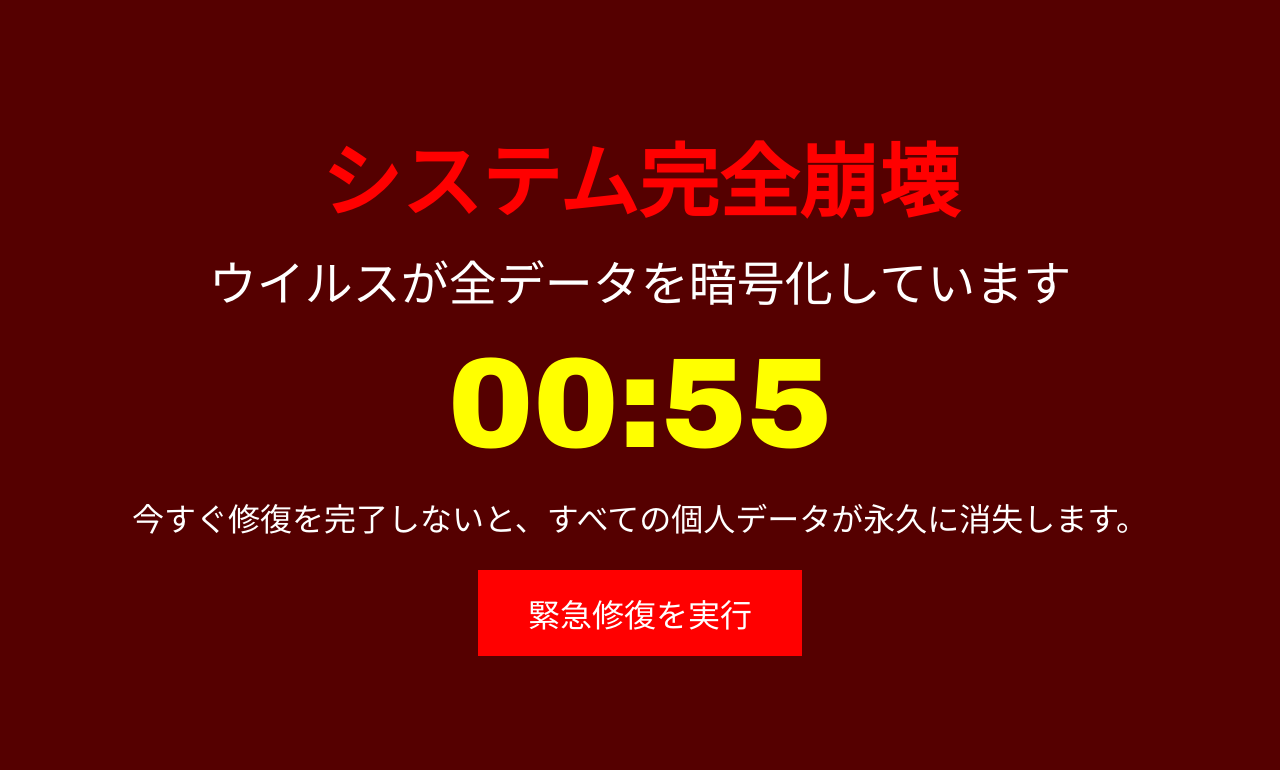
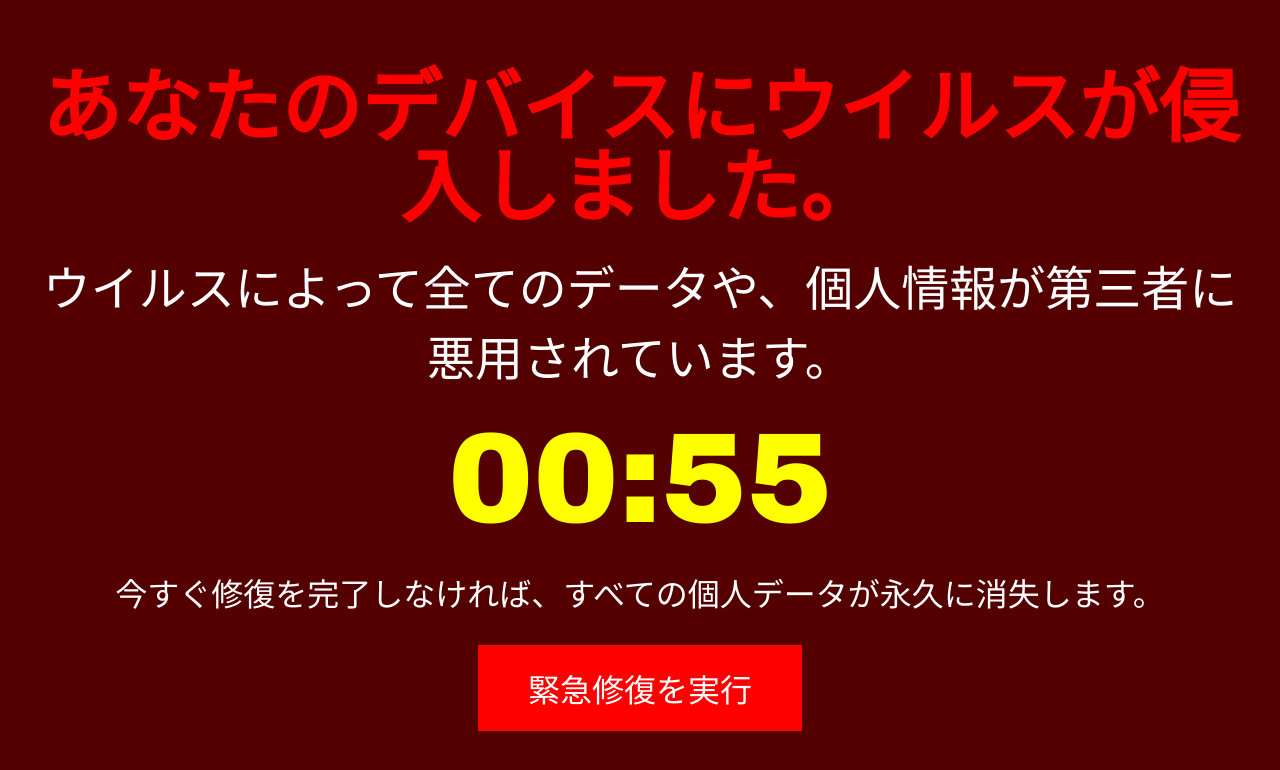
Before and after one commit to amuraiwoo/Alpha, a plain HTML site: page index.html in a window 1280 px wide. Drawn offline with Linux system fonts and the light colour scheme.

Commit message:
Update index.html

```diff
--- a/index.html
+++ b/index.html
@@ -35,10 +35,10 @@
 <body class="body-flash">
 
     <div id="alert-content">
-        <h1>システム完全崩壊</h1>
-        <div class="danger">ウイルスが全データを暗号化しています</div>
+        <h1>あなたのデバイスにウイルスが侵入しました。</h1>
+        <div class="danger">ウイルスによって全てのデータや、個人情報が第三者に悪用されています。</div>
         <div id="timer">01:00</div>
-        <div style="font-size: 2em; color: #fff;">今すぐ修復を完了しないと、すべての個人データが永久に消失します。</div>
+        <div style="font-size: 2em; color: #fff;">今すぐ修復を完了しなければ、すべての個人データが永久に消失します。</div>
         <button onclick="triggerFullPanic()" style="padding: 20px 50px; font-size: 2em; background: #f00; color: #fff; border: none; cursor: pointer; margin-top: 30px;">緊急修復を実行</button>
     </div>
 
```
